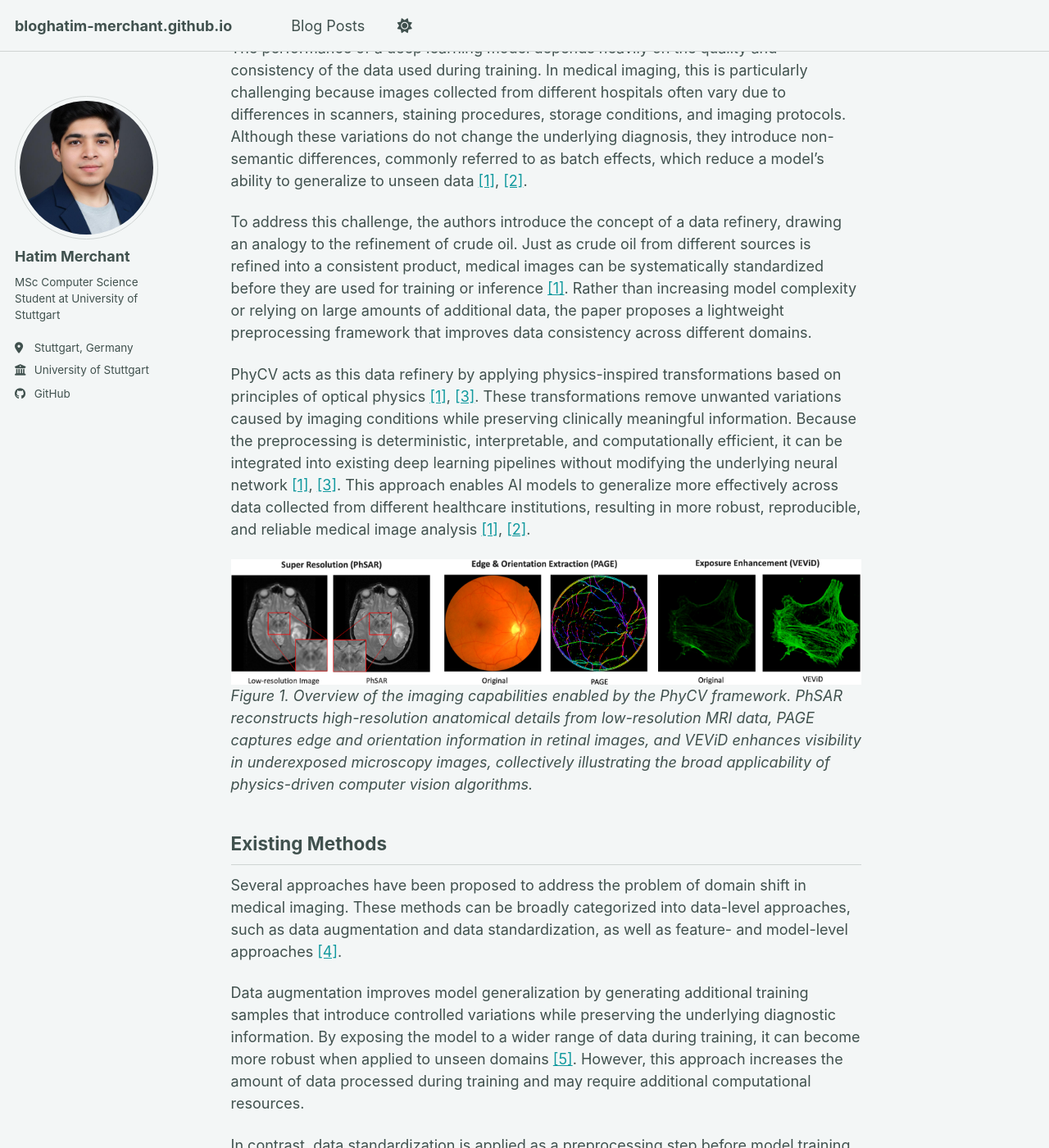
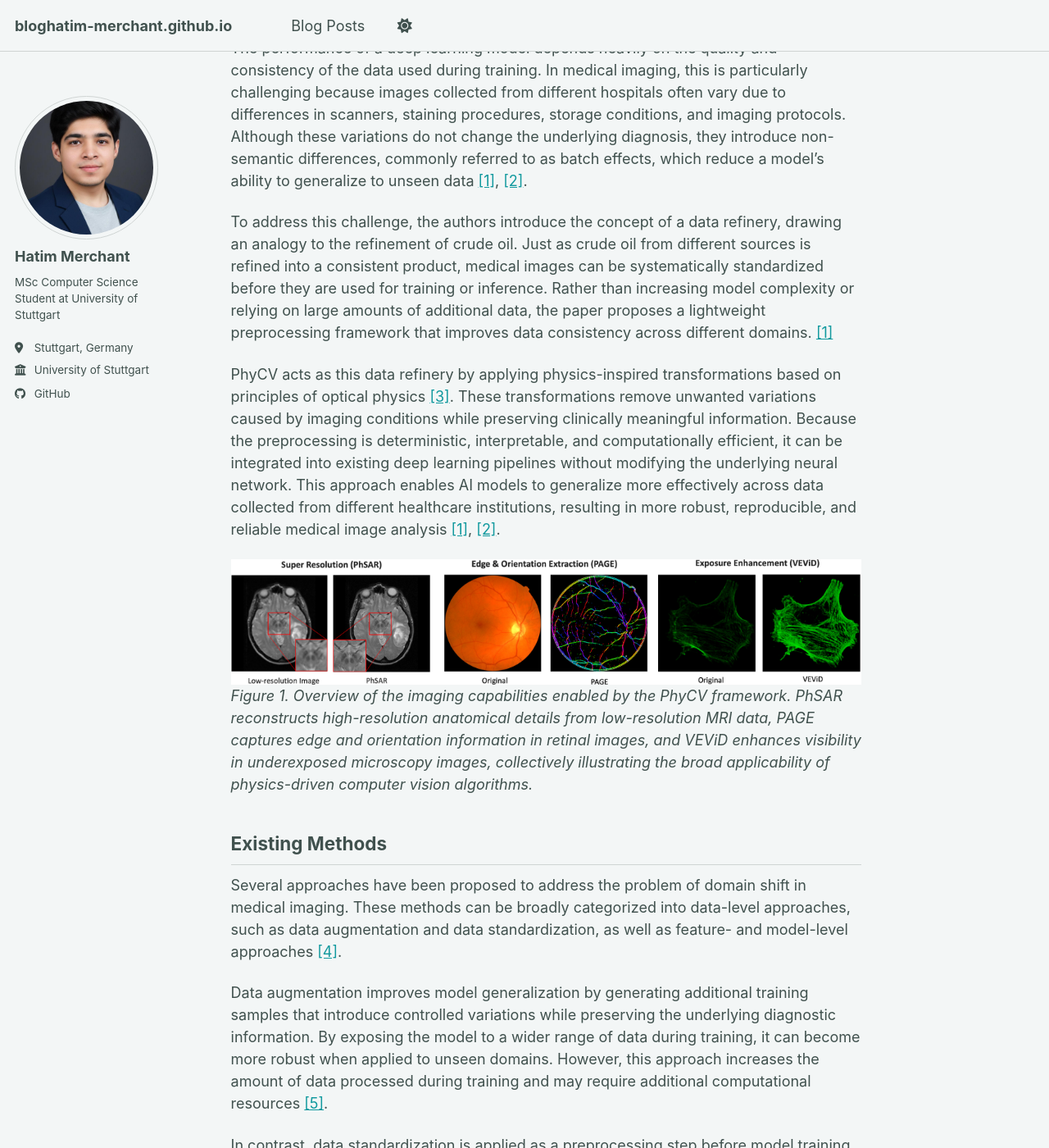
Before and after one commit to Hatim-Merchant/bloghatim-merchant.github.io, a Jekyll site: the page built from _posts/2026-07-26-blog-post-1.md, in a window 1280 px wide and 1400 px high, scrolled down 1013 px. Shown: the whole window at 82% size. Built offline with Jekyll 4.4.1, drawn with Linux system fonts in a browser that asks for light colours; a style sheet for code colours, icons or effects is not loaded.

Commit message:
added content

```diff
--- a/_posts/2026-07-26-blog-post-1.md
+++ b/_posts/2026-07-26-blog-post-1.md
@@ -42,9 +42,9 @@ Overall, the paper demonstrates that refining the input data, rather than redesi
 
 The performance of a deep learning model depends heavily on the quality and consistency of the data used during training. In medical imaging, this is particularly challenging because images collected from different hospitals often vary due to differences in scanners, staining procedures, storage conditions, and imaging protocols. Although these variations do not change the underlying diagnosis, they introduce non-semantic differences, commonly referred to as batch effects, which reduce a model’s ability to generalize to unseen data <a href="#ref1">[1]</a>, <a href="#ref2">[2]</a>.
 
-To address this challenge, the authors introduce the concept of a data refinery, drawing an analogy to the refinement of crude oil. Just as crude oil from different sources is refined into a consistent product, medical images can be systematically standardized before they are used for training or inference <a href="#ref1">[1]</a>. Rather than increasing model complexity or relying on large amounts of additional data, the paper proposes a lightweight preprocessing framework that improves data consistency across different domains.
+To address this challenge, the authors introduce the concept of a data refinery, drawing an analogy to the refinement of crude oil. Just as crude oil from different sources is refined into a consistent product, medical images can be systematically standardized before they are used for training or inference. Rather than increasing model complexity or relying on large amounts of additional data, the paper proposes a lightweight preprocessing framework that improves data consistency across different domains. <a href="#ref1">[1]</a>
 
-PhyCV acts as this data refinery by applying physics-inspired transformations based on principles of optical physics <a href="#ref1">[1]</a>, <a href="#ref3">[3]</a>. These transformations remove unwanted variations caused by imaging conditions while preserving clinically meaningful information. Because the preprocessing is deterministic, interpretable, and computationally efficient, it can be integrated into existing deep learning pipelines without modifying the underlying neural network <a href="#ref1">[1]</a>, <a href="#ref3">[3]</a>. This approach enables AI models to generalize more effectively across data collected from different healthcare institutions, resulting in more robust, reproducible, and reliable medical image analysis <a href="#ref1">[1]</a>, <a href="#ref2">[2]</a>.
+PhyCV acts as this data refinery by applying physics-inspired transformations based on principles of optical physics <a href="#ref3">[3]</a>. These transformations remove unwanted variations caused by imaging conditions while preserving clinically meaningful information. Because the preprocessing is deterministic, interpretable, and computationally efficient, it can be integrated into existing deep learning pipelines without modifying the underlying neural network. This approach enables AI models to generalize more effectively across data collected from different healthcare institutions, resulting in more robust, reproducible, and reliable medical image analysis <a href="#ref1">[1]</a>, <a href="#ref2">[2]</a>.
 
 ![Figure 1: Different Physics Inspired methods]({{ site.baseurl }}/images/Fig1.png)
 *Figure 1. Overview of the imaging capabilities enabled by the PhyCV framework. PhSAR reconstructs high-resolution anatomical details from low-resolution MRI data, PAGE captures edge and orientation information in retinal images, and VEViD enhances visibility in underexposed microscopy images, collectively illustrating the broad applicability of physics-driven computer vision algorithms.*
@@ -52,7 +52,7 @@ PhyCV acts as this data refinery by applying physics-inspired transformations ba
 ## Existing Methods
 Several approaches have been proposed to address the problem of domain shift in medical imaging. These methods can be broadly categorized into data-level approaches, such as data augmentation and data standardization, as well as feature- and model-level approaches <a href="#ref4">[4]</a>.
 
-Data augmentation improves model generalization by generating additional training samples that introduce controlled variations while preserving the underlying diagnostic information. By exposing the model to a wider range of data during training, it can become more robust when applied to unseen domains <a href="#ref5">[5]</a>. However, this approach increases the amount of data processed during training and may require additional computational resources.
+Data augmentation improves model generalization by generating additional training samples that introduce controlled variations while preserving the underlying diagnostic information. By exposing the model to a wider range of data during training, it can become more robust when applied to unseen domains. However, this approach increases the amount of data processed during training and may require additional computational resources <a href="#ref5">[5]</a>.
 
 In contrast, data standardization is applied as a preprocessing step before model training. Its objective is to reduce non-semantic variations by aligning the appearance or data distributions across different datasets. For example, in histopathological imaging, stain normalization is commonly used to reduce differences in staining protocols, stain concentrations, and scanner characteristics between laboratories. Although such approaches can improve consistency across datasets, conventional stain normalization methods often rely on explicit color-space transformations, stain separation, or reference-image-based normalization. More advanced approaches may employ dedicated deep learning models, which can introduce additional computational complexity <a href="#ref6">[6]</a>, <a href="#ref7">[7]</a>.
 
```
